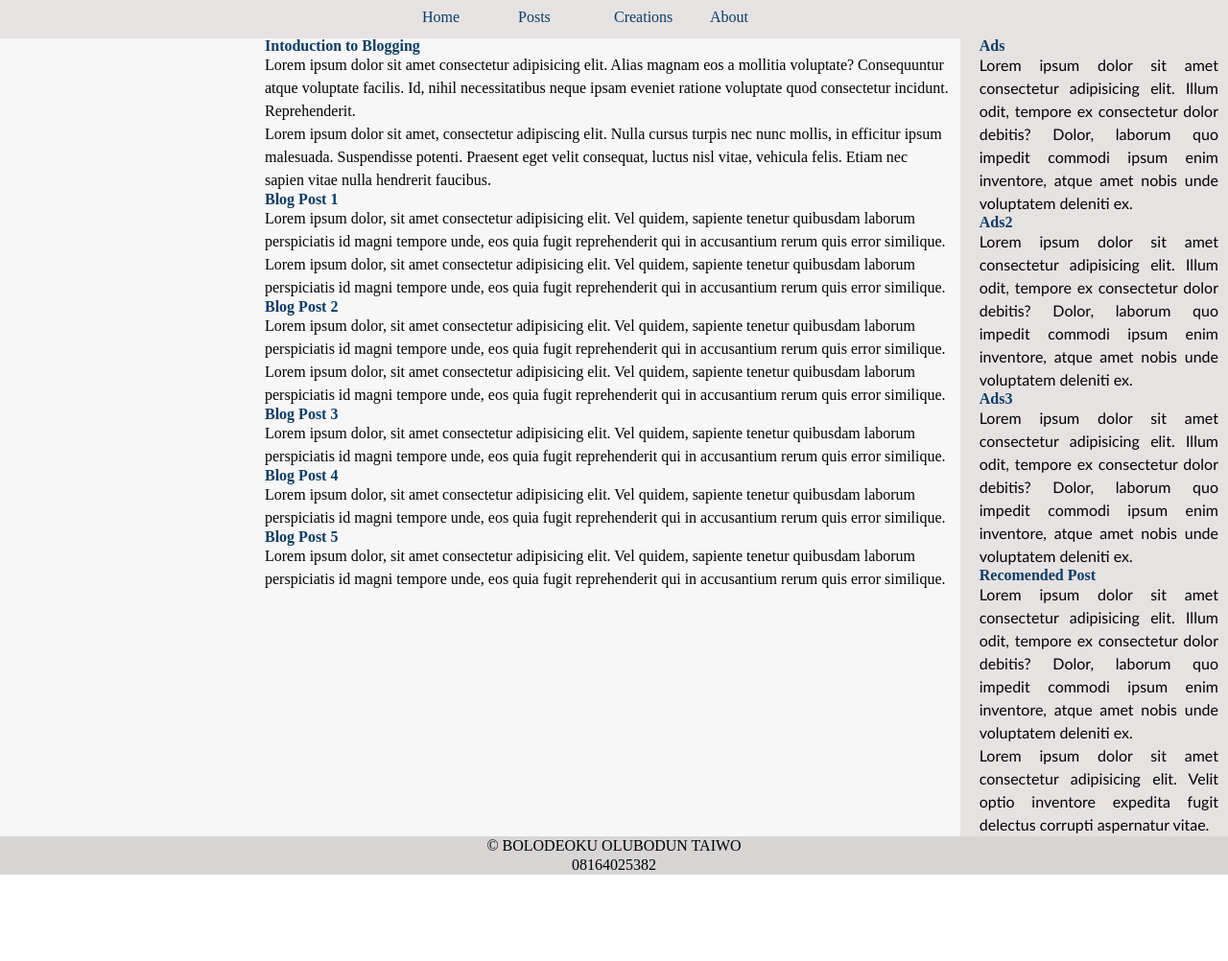
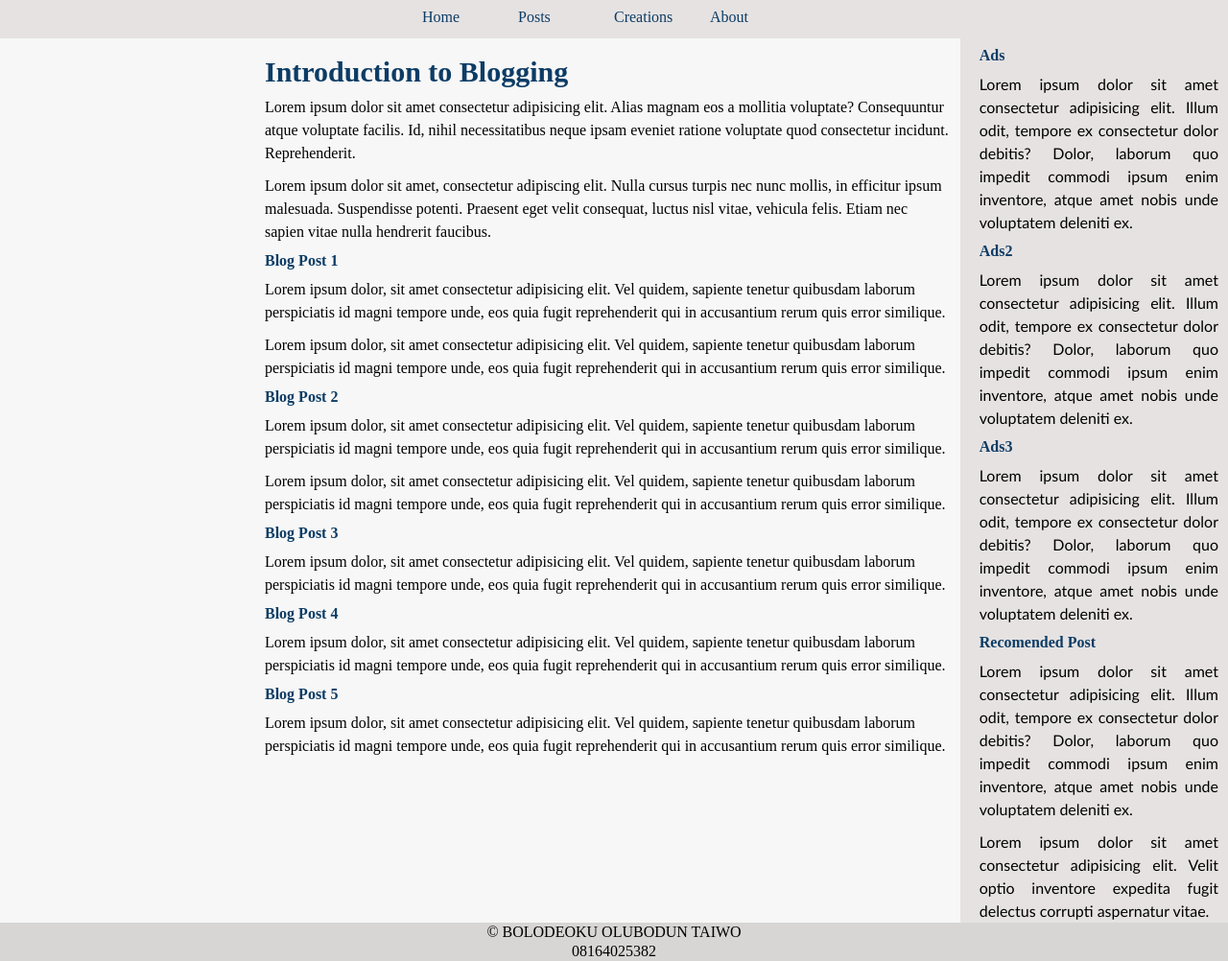
Before and after one commit to bolowys33/lesson_three_task_one_bolodeoku_taiwo, a website: page index.html in a window 1280 px wide. Shown: the whole page at 96% size. Before the commit the page ends 912 px from the top, so only its background shows below. Drawn offline with Linux system fonts and the light colour scheme.

Commit message:
Add styles to h1 in style.css

```diff
--- a/css/style.css
+++ b/css/style.css
@@ -55,11 +55,19 @@ h1, h2, h3, h4, h5, h6 {
     font-family: "Times New Roman", Times, serif;
     color: rgb(12 60 101);
     margin-left: 20px;
+    margin-top: 10px;
+
+}
+
+h1{
+    font-size: 30px;
+    margin-top: 20px;
 }
 
 p {
     font-size: 16px;
     line-height: 1.5;
+    margin-top: 10px;
     margin-left: 20px;
     margin-right: 10px;
 }
--- a/index.html
+++ b/index.html
@@ -18,7 +18,7 @@
         </header>
         <div class="container">
             <div class="main">
-                <h1>Intoduction to Blogging</h1>
+                <h1>Introduction to Blogging</h1>
                 <p>
                     Lorem ipsum dolor sit amet consectetur adipisicing elit. Alias magnam eos a mollitia
                     voluptate? Consequuntur atque voluptate facilis. Id, nihil necessitatibus neque ipsam
```
